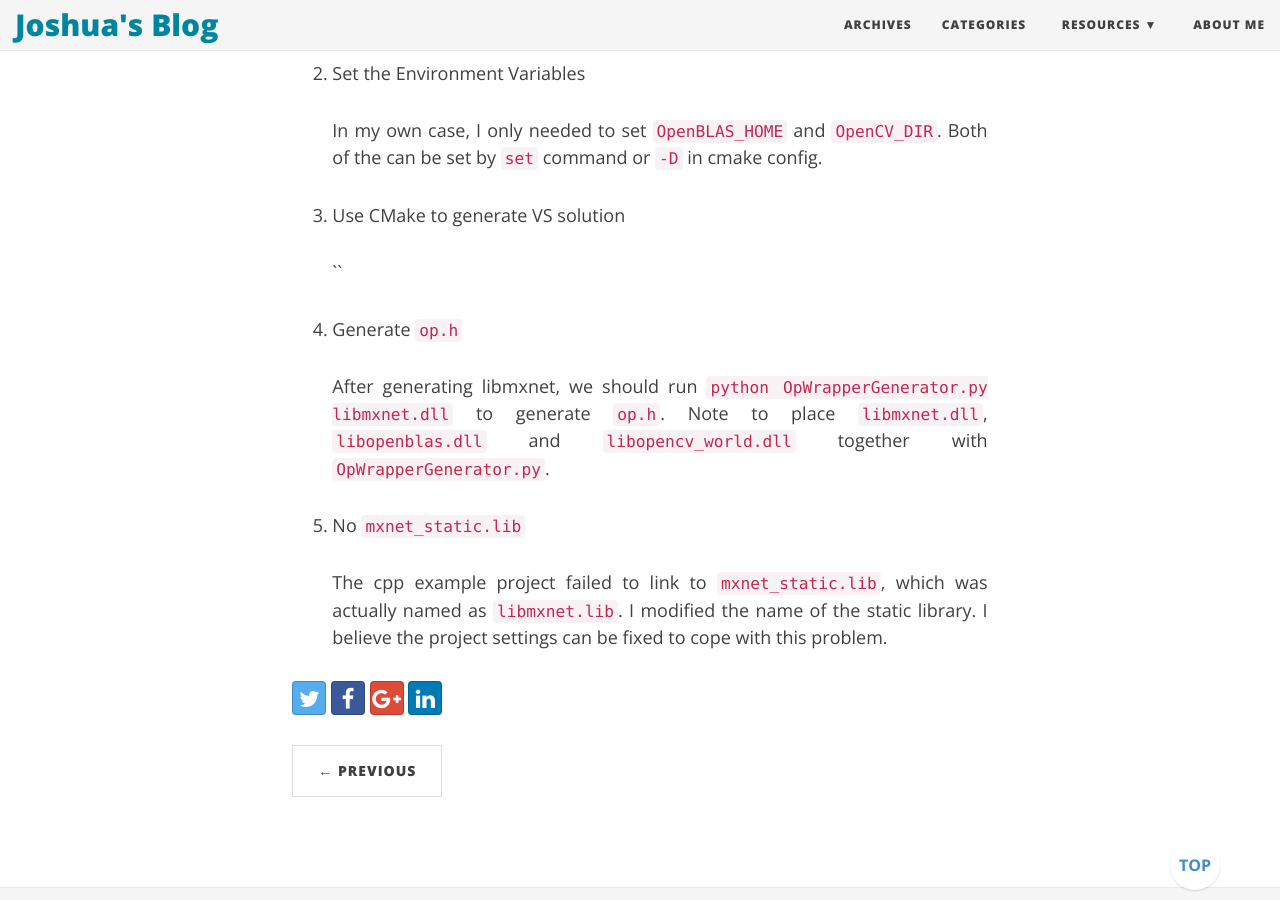
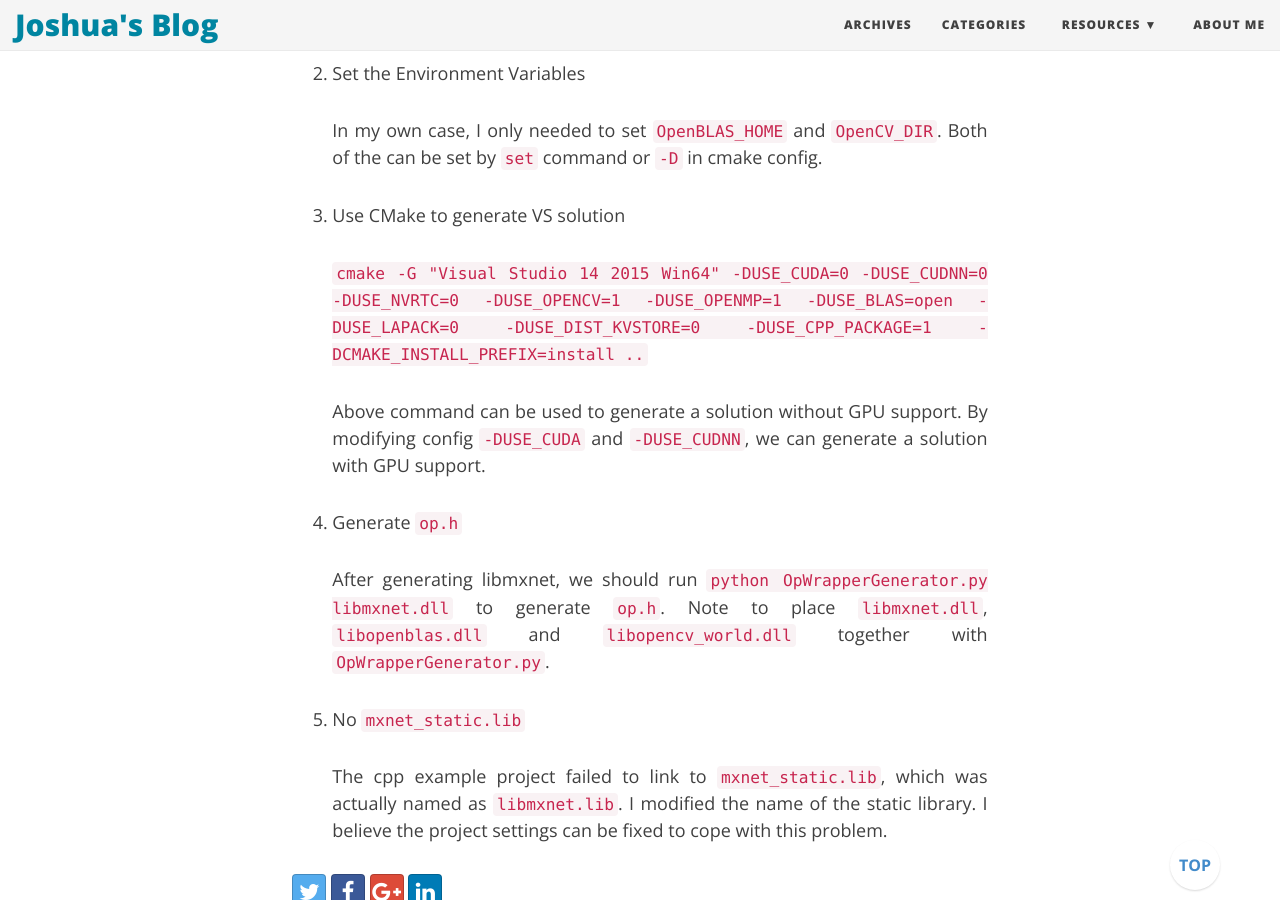
Before and after one commit to joshua19881228/joshua19881228.github.io, a Jekyll site: the page built from _posts/Coding/2019-09-15-Compiling-MXNet-CPP-API.md, in a window 1280 px wide and 900 px high, scrolled down 1122 px. Built offline with Jekyll 4.4.1, drawn with Linux system fonts in a browser that asks for light colours; nearby versions of some CDN libraries; comment, search, counter and statistics services are not loaded.

Commit message:
update post

```diff
--- a/_posts/Coding/2019-09-15-Compiling-MXNet-CPP-API.md
+++ b/_posts/Coding/2019-09-15-Compiling-MXNet-CPP-API.md
@@ -38,7 +38,9 @@ In order to deploy MXNet based vision engine to projects develped in C++, we nee
 
 3. Use CMake to generate VS solution
 
-   ``
+   `cmake -G "Visual Studio 14 2015 Win64" -DUSE_CUDA=0 -DUSE_CUDNN=0 -DUSE_NVRTC=0 -DUSE_OPENCV=1 -DUSE_OPENMP=1 -DUSE_BLAS=open -DUSE_LAPACK=0 -DUSE_DIST_KVSTORE=0 -DUSE_CPP_PACKAGE=1 -DCMAKE_INSTALL_PREFIX=install ..`
+
+   Above command can be used to generate a solution without GPU support. By modifying config `-DUSE_CUDA` and `-DUSE_CUDNN`, we can generate a solution with GPU support.
 
 4. Generate `op.h`
 
```
